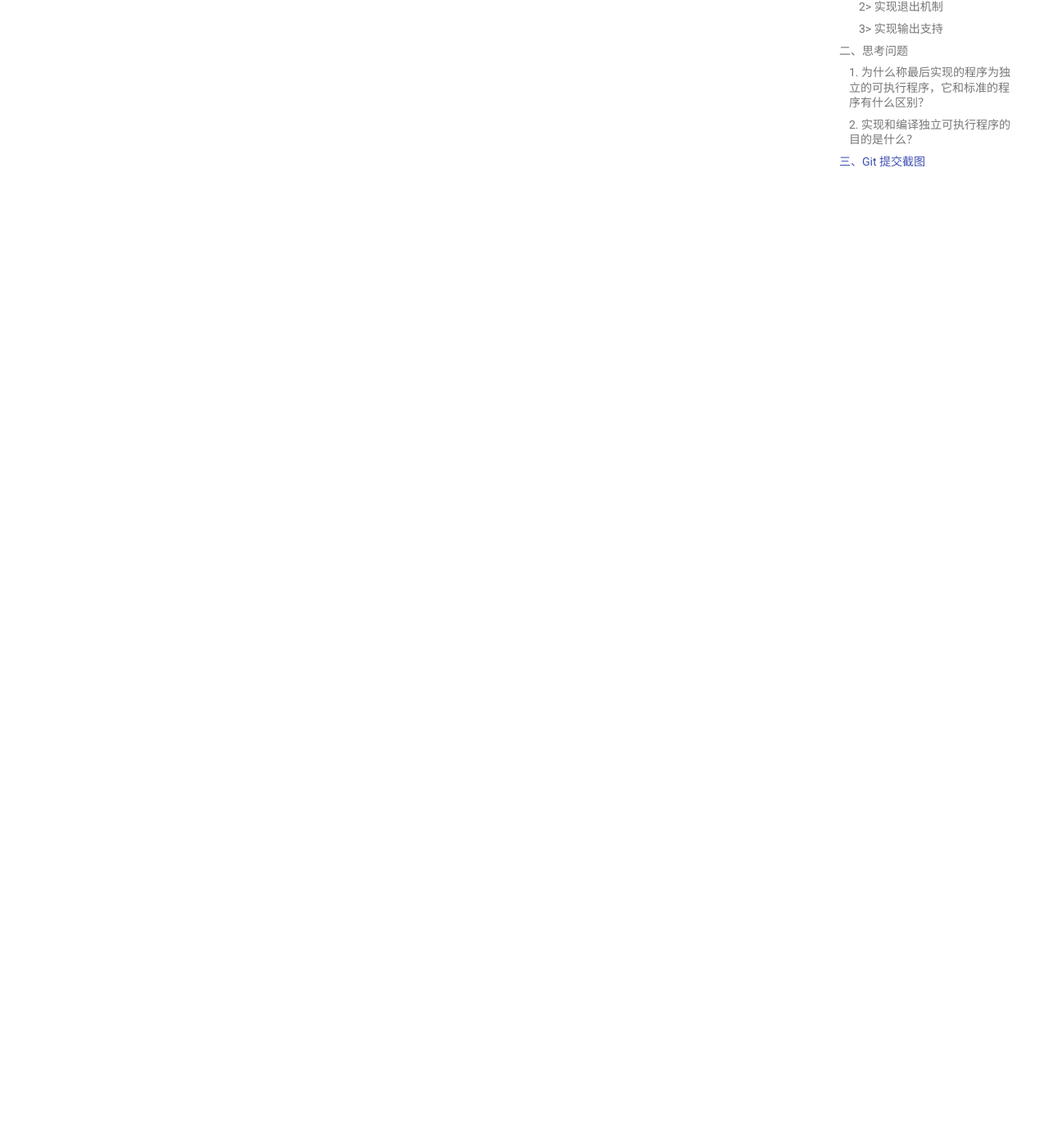
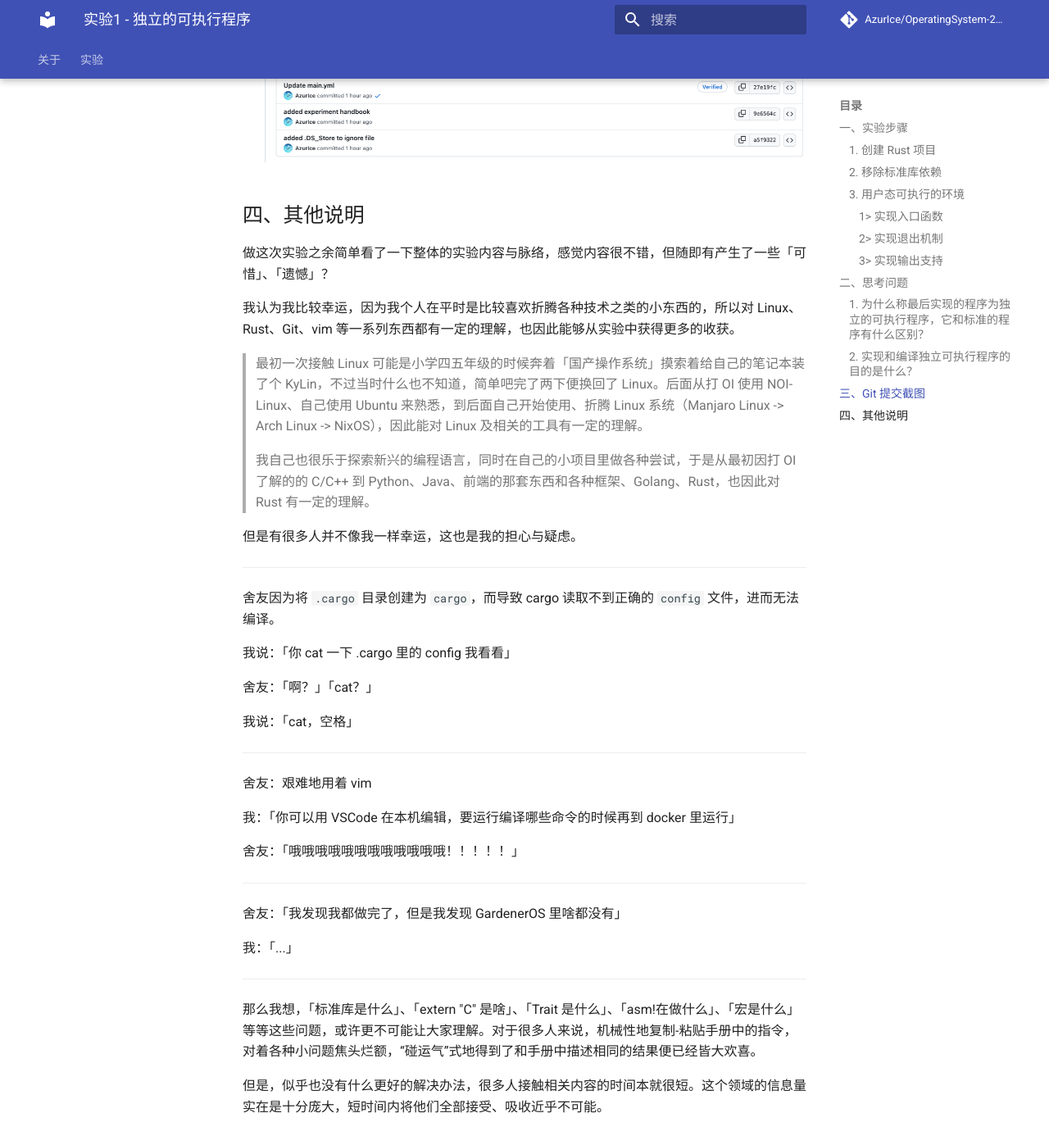
Before and after one commit to AzurIce/OperatingSystem-2023, an MkDocs documentation site: the page built from docs/实验1 - 独立的可执行程序.md, in a window 1280 px wide and 1400 px high, scrolled down 9312 px. Shown: the top 1397 px of the window at 82% size. Built offline with MkDocs 1.6.1 and Material for MkDocs 9.7.7, drawn with Linux system fonts in a browser that asks for light colours; comment, search, counter and statistics services are not loaded; some of the changed text lies outside the part shown.

Commit message:
experiment2 by 21301021 Xiao Bin

```diff
--- a/docs/实验1 - 独立的可执行程序.md
+++ b/docs/实验1 - 独立的可执行程序.md
@@ -1,6 +1,8 @@
 # 实验1 - 独立的可执行程序
 
 > 所用设备及系统：Macbook Pro M2 Max, MacOS Ventura 13.5.2
+
+> GitHub 仓库：https://github.com/AzurIce/OperatingSystem-2023
 
 ## 一、实验步骤
 
@@ -298,3 +300,47 @@ macro_rules! println {
 后面的实验可能会要我们手动去实现一个操作系统，而编程语言的标准库中是不包含对我们自己实现的操作系统的具体实现的，所以我们不可能依赖标准库来写我们的代码，只能同样用最基本的积木来与我们自己的操作系统进行交互。
 
 ## 三、Git 提交截图
+
+![image-20231020122900341](./实验1 - 独立的可执行程序.assets/image-20231020122900341.png)
+
+## 四、其他说明
+
+做这次实验之余简单看了一下整体的实验内容与脉络，感觉内容很不错，但随即有产生了一些「可惜」、「遗憾」？
+
+我认为我比较幸运，因为我个人在平时是比较喜欢折腾各种技术之类的小东西的，所以对 Linux、Rust、Git、vim 等一系列东西都有一定的理解，也因此能够从实验中获得更多的收获。
+
+> 最初一次接触 Linux 可能是小学四五年级的时候奔着「国产操作系统」摸索着给自己的笔记本装了个 KyLin，不过当时什么也不知道，简单吧完了两下便换回了 Linux。后面从打 OI 使用 NOI-Linux、自己使用 Ubuntu 来熟悉，到后面自己开始使用、折腾 Linux 系统（Manjaro Linux -> Arch Linux -> NixOS），因此能对 Linux 及相关的工具有一定的理解。
+>
+> 我自己也很乐于探索新兴的编程语言，同时在自己的小项目里做各种尝试，于是从最初因打 OI 了解的的 C/C++ 到 Python、Java、前端的那套东西和各种框架、Golang、Rust，也因此对 Rust 有一定的理解。
+
+但是有很多人并不像我一样幸运，这也是我的担心与疑虑。
+
+---
+
+舍友因为将 `.cargo` 目录创建为 `cargo`，而导致 cargo 读取不到正确的 `config` 文件，进而无法编译。
+
+我说：「你 cat 一下 .cargo 里的 config 我看看」
+
+舍友：「啊？」「cat？」
+
+我说：「cat，空格」
+
+---
+
+舍友：艰难地用着 vim
+
+我：「你可以用 VSCode 在本机编辑，要运行编译哪些命令的时候再到 docker 里运行」
+
+舍友：「哦哦哦哦哦哦哦哦哦哦哦哦！！！！！」
+
+---
+
+舍友：「我发现我都做完了，但是我发现 GardenerOS 里啥都没有」
+
+我：「...」
+
+---
+
+那么我想，「标准库是什么」、「extern "C" 是啥」、「Trait 是什么」、「asm!在做什么」、「宏是什么」等等这些问题，或许更不可能让大家理解。对于很多人来说，机械性地复制-粘贴手册中的指令，对着各种小问题焦头烂额，“碰运气”式地得到了和手册中描述相同的结果便已经皆大欢喜。
+
+但是，似乎也没有什么更好的解决办法，很多人接触相关内容的时间本就很短。这个领域的信息量实在是十分庞大，短时间内将他们全部接受、吸收近乎不可能。
```
Also changed, not shown: docs/实验1 - 独立的可执行程序.assets/image-20231020122900341.png (added).
